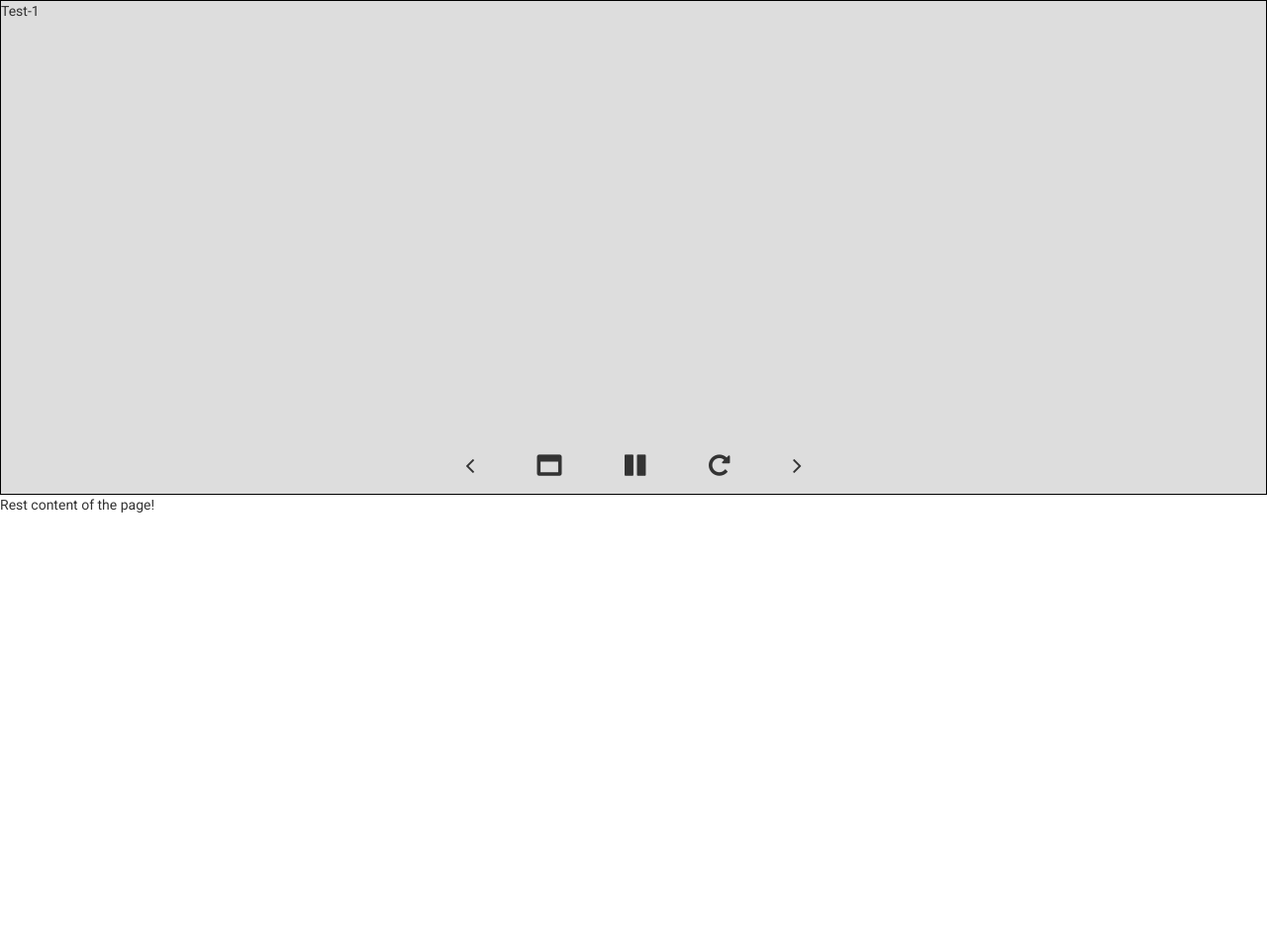
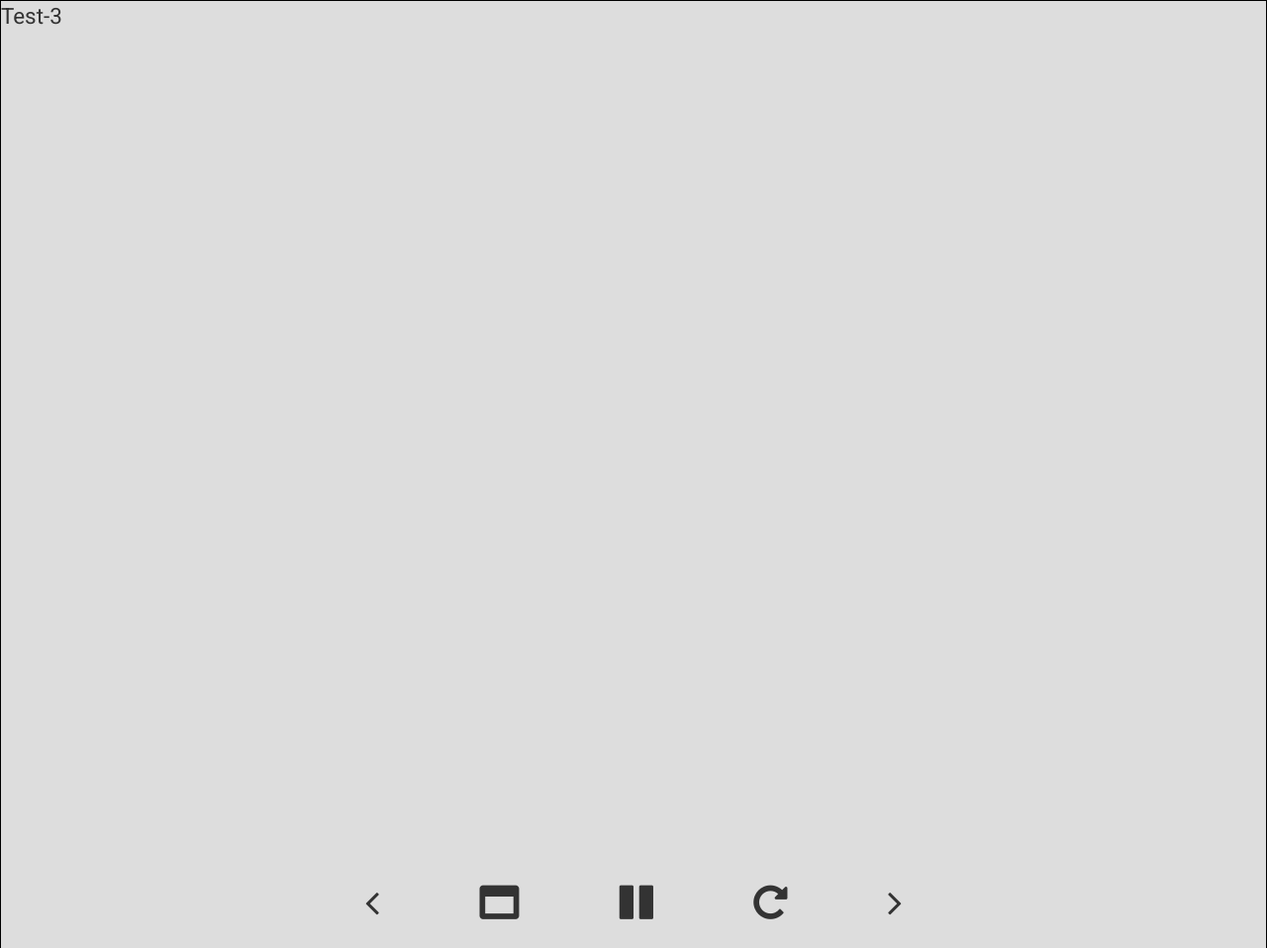
Before and after one commit to Krol22/ngSlides, a website: page index.html in a window 1280 px wide. Shown: the top 958 px of the page at 99% size. Before the commit the page ends 800 px from the top, so only its background shows below. Drawn offline with nearby package versions, Linux system fonts and the light colour scheme.

Commit message:
Added slideshow, need to fix buttons, scale, stylesheets for component

```diff
--- a/demo/main.js
+++ b/demo/main.js
@@ -3,7 +3,7 @@ angular.module('slidesDemo', ['ngSlides'])
 
         $scope.config = {
             repeat: false,
-            timeout: 10000,
+            timeout: 2000,
             animation: 'fade',
         };
 
--- a/index.html
+++ b/index.html
@@ -16,6 +16,7 @@
     <main ng-controller="demoController">
         <div class="directive" ng-slides="config">
             <ng-slide>
+                <div class="test"></div>
                 Test-1
             </ng-slide>
             <ng-slide>
--- a/ngSlides.css
+++ b/ngSlides.css
@@ -4,6 +4,12 @@
   padding: 0;
   margin: 0;
 }
+
+.test {
+    height: 300px;
+    background-color: #fff;
+}
+
 html,
 body {
   min-height: 100%;
--- a/ngSlides.js
+++ b/ngSlides.js
@@ -28,7 +28,7 @@ var predeclaredAnimations = {
 };
 
 this.templateString =
-    '<div ng-transclude></div>' +
+    '<div class="slides" ng-transclude></div>' +
     '<div class="slide-buttons">' +
     '  <div ng-click="prevSlide()" class="slide-button prev-slide"><i class="fa fa-angle-left" aria-hidden="true"></i></div>' +
     '  <div ng-click="fullScreen()" class="slide-button full-screen"><i class="fa fa-window-maximize" aria-hidden="true"></i></div>' +
@@ -39,10 +39,15 @@ this.templateString =
     '</div>'
 
 
+var $interval, $timeout;
+
 angular.module('ngSlides', [])
-    .directive('ngSlides', ngSlides);
+    .directive('ngSlides', ['$interval', '$timeout', ngSlides]);
 
-function ngSlides() {
+function ngSlides(_interval, _timeout) {
+    $interval = _interval;
+    $timeout = _timeout;
+
     return {
         scope: {
             config: '=ngSlides',
@@ -58,6 +63,9 @@ this.ngSlidesController = function(scope, elem, attr) {
     var config = scope.config;
 
     var isPlaying = true;
+    var completed = true;
+
+    var nextSlidePromise;
 
     var currentSlide = 0;
     var repeat = config.repeat,
@@ -91,6 +99,8 @@ this.ngSlidesController = function(scope, elem, attr) {
     transitionLeaveCss = transitionLeaveCss.slice(0, -2);
 
     for(var index = 0; index < slides.length; index++){
+        $(slides[index]).addClass('slide');
+
         if(index === currentSlide)
             continue;
 
@@ -111,12 +121,12 @@ this.ngSlidesController = function(scope, elem, attr) {
     var fullScreen = elem.find('.full-screen');
     var repeat = elem.find('.repeat');
 
-    //scope.prevSlide = prevSlide;
+    scope.prevSlide = goToPrevSlide;
     scope.fullScreen = toggleFullScreen;
     scope.play = play;
     scope.pause = pause;
-    scope.repeat = repeat;
-    //scope.nextSlide = nextSlide;
+    //scope.repeat = repeat;
+    scope.nextSlide = goToNextSlide;
 
     function play(){
         isPlaying = true;
@@ -124,7 +134,7 @@ this.ngSlidesController = function(scope, elem, attr) {
         playButton.css('display', 'none');
         pauseButton.css('display', 'inline-block');
 
-        repeat();
+        startSlideShow();
     }
 
     function pause(){
@@ -133,8 +143,92 @@ this.ngSlidesController = function(scope, elem, attr) {
         playButton.css('display', 'inline-block');
         pauseButton.css('display', 'none');
 
-        clearInterval(timeout);
+        $interval.cancel(nextSlidePromise);
     }
+
+    function goToPrevSlide(){
+        if(!completed) return;
+
+        if(currentSlide !== 0){
+            switchToSlide(currentSlide - 1);
+        } else if(config.repeat){
+            switchToSlide(slides.length - 1);
+        }
+    }
+
+    function goToNextSlide(){
+        if(!completed) return;
+
+        if(currentSlide !== slides.length - 1){
+            switchToSlide(currentSlide + 1);
+        } else if(config.repeat){
+            switchToSlide(0);
+        }
+    }
+
+    /**** Logic behind changin slides ****/
+
+    function switchToSlide(slideNumber){
+        if(slideNumber > slides.length - 1 || slideNumber < 0)
+            throw new Error('No slide with number: ', slideNumber, ' is presented.');
+
+        completed = false;
+
+        var slide = slides[currentSlide];
+        var nextSlide = slides[slideNumber];
+
+        var currentAnimationEnter = predeclaredAnimations[animation].animationEnter;
+        var currentAnimationLeave = predeclaredAnimations[animation].animationLeave;
+
+        var maxTimeLeave = 0;
+
+        currentAnimationLeave.transitions.forEach(transition => {
+            var property = transition.css.split(" ")[0];
+
+            slide.style[property] = transition.from;
+            slide.style.transition = transitionLeaveCss;
+
+            var time = transition.css.split(" ")[1];
+            time = parseFloat(time, 10) * 1000;
+            maxTimeLeave = maxTimeLeave > time ? maxTimeLeave : time;
+
+            slide.style[property] = transition.to;
+        });
+
+        setTimeout(() => {
+            var maxTimeEnter = 0;
+
+            nextSlide.style.transition = transitionEnterCss;
+
+            currentAnimationEnter.transitions.forEach(transition => {
+                var property = transition.css.split(" ")[0];
+                slide.style.transition = 'none';
+                slide.style[property] = transition.from;
+
+                nextSlide.style[property] = transition.from;
+
+                var time = transition.css.split(" ")[1];
+                time = parseFloat(time, 10) * 1000;
+                maxTimeEnter = maxTimeEnter > time ? maxTimeEnter : time;
+
+                nextSlide.style[property] = transition.to;
+            });
+
+
+            setTimeout(() => {
+                currentSlide = slideNumber;
+                completed = true;
+            }, maxTimeEnter);
+
+        }, maxTimeLeave);
+    }
+
+    startSlideShow();
+
+    function startSlideShow() {
+        nextSlidePromise = $interval(goToNextSlide, config.timeout);
+    }
+
 
     document.documentElement.addEventListener('webkitfullscreenchange', handleFullscreenToggle);
 
@@ -158,9 +252,24 @@ this.ngSlidesController = function(scope, elem, attr) {
         }
     }
 
-    function repeat() {
+    window.addEventListener('resize', resize);
 
+    function resize() {
+        var element = elem[0];
+        var containerHeight = element.clientHeight,
+            containerWidth = element.clientWidth;
+
+        var screenRatio = screen.height / screen.width;
+        scaleX = containerWidth / screen.width;
+        var height = screenRatio * containerWidth;
+
+        element.style.height = height + 'px';
+
+        document.getElementsByClassName('slides')[0].style.zoom = scaleX;
+        document.getElementsByClassName('slide-buttons')[0].style.zoom = scaleX;
     }
+
+    resize();
 
 };
 
```
